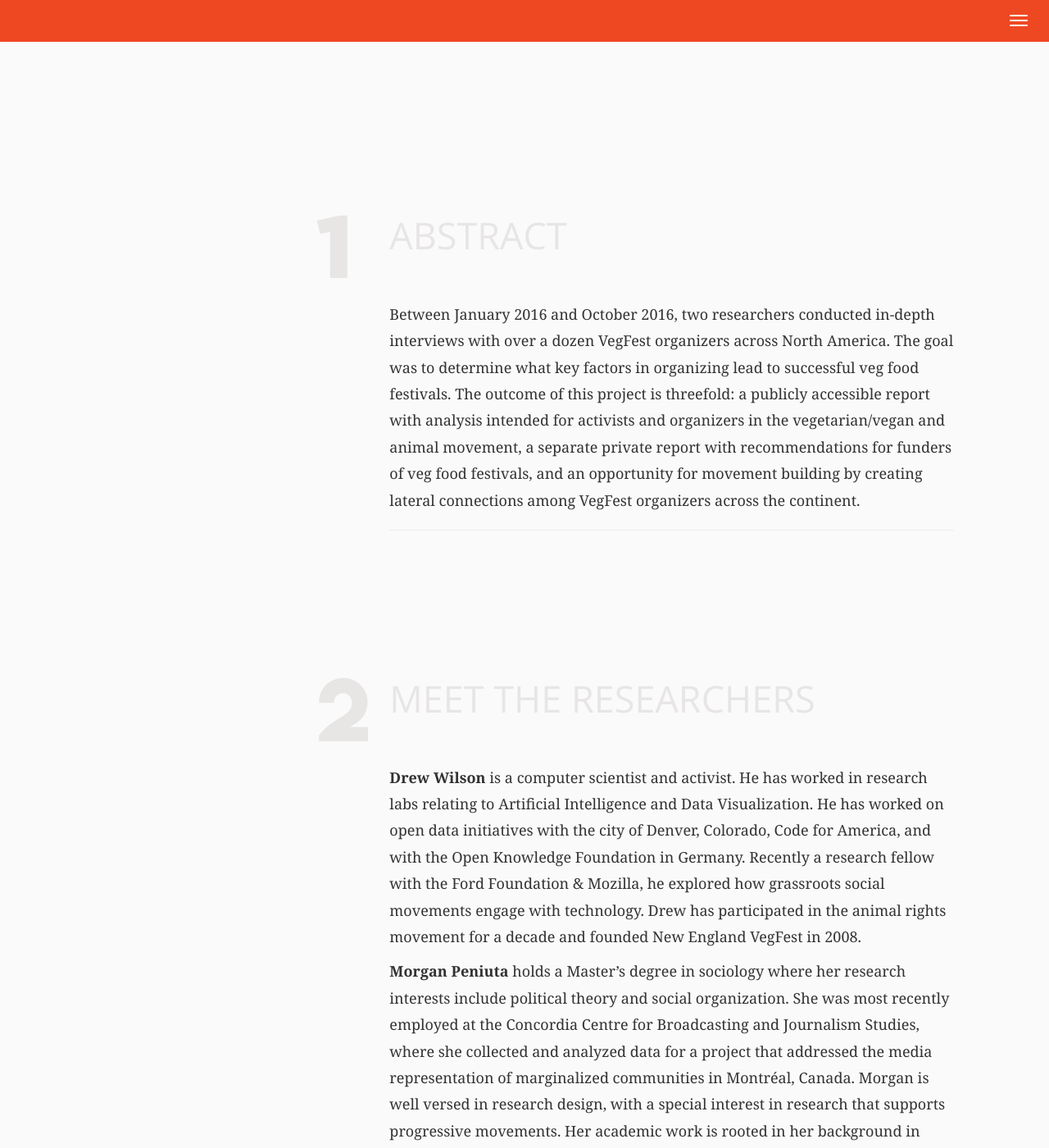
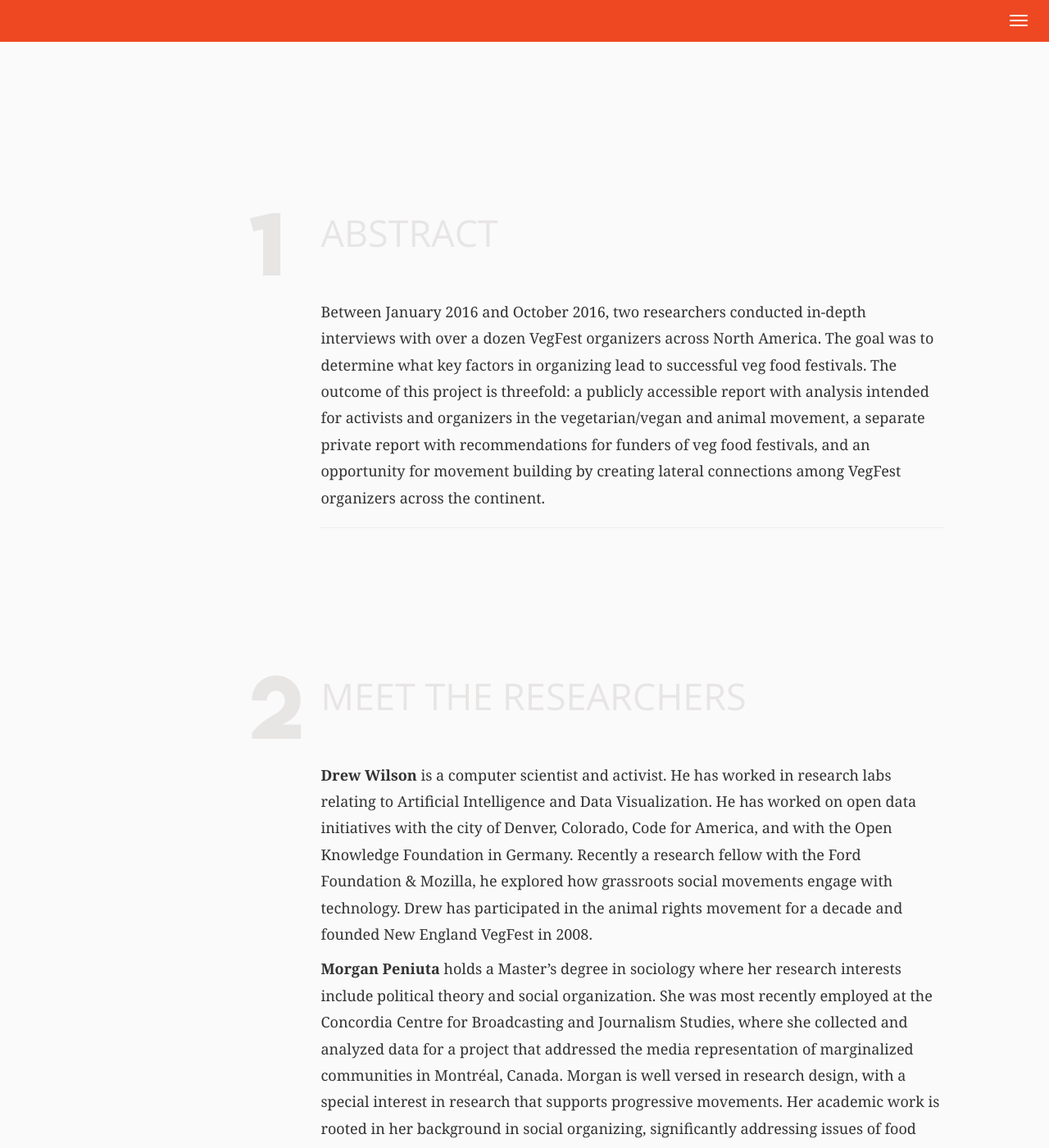
Before and after one commit to VegFest/vegfest.org, a Jekyll site: the page built from _posts/2016-07-07-research2016.md, in a window 1280 px wide and 1400 px high, scrolled down 1223 px. Shown: the whole window at 82% size. Built offline with Jekyll 4.4.1, drawn with Linux system fonts in a browser that asks for light colours.

Commit message:
coloring the bulletpoints, spacing, etc

```diff
--- a/_layouts/research2016-template.html
+++ b/_layouts/research2016-template.html
@@ -79,20 +79,15 @@
 					<p>The goal was to determine what key factors in organizing lead to successful veg food festivals. The outcome of this project is threefold: a publicly accessible report with analysis intended for activists and organizers in the vegetarian/vegan and animal movement, a separate private report with recommendations for funders of veg food festivals, and an opportunity for movement building by creating lateral connections among VegFest organizers across the continent.</p>
 				</section>
 			</section>
-			<section class="row " style="padding-bottom: 15%;">
 			<main>
 
 				{% for post in site.categories['research2016'] reversed %}
 					<a name="{{post.title | slugify}}"></a>
-						<div class="" style='padding-top:100px;'>
-
-						</div>
-
-						<section class="row">
-							<div class="col-md-offset-3 col-md-1">
+					<section class="row chapter">
+						<div class="col-md-offset-2 col-md-1">
 							<h1 class="section-number">{{forloop.index}}</h1>
 						</div>
-							<div class="col-md-8">
+						<div class="col-md-9">
 
 								<h1 class="section-title">{{post.title}}</h1>
 							{{post.content | markdownify}}
@@ -104,7 +99,6 @@
 
 			</main>
 
-			</section>
 
 		</div>
 
--- a/assets/stylesheets/vegfest-research-2016-style.css
+++ b/assets/stylesheets/vegfest-research-2016-style.css
@@ -90,10 +90,13 @@
   }
 }
 
-ul {
-  list-style-type: disc;
+.chapter ul > li:before {
+	content: "\2022";
+	color: #F8C238;
+	margin-right: 0.75em;
 }
-ol {
+
+.chapter ol > li {
   list-style-type: decimal;
 }
 
@@ -118,6 +121,10 @@
 }
 h3 {
   color: #696969;
+}
+
+.chapter {
+  padding-top: 100px;
 }
 
 h1.section-number {
@@ -308,7 +315,7 @@
 
 #toc {
   text-align: left;
-  padding-left: 60%;
+  margin-left: 20%;
   font-family: 'zona_black_regular',sans-serif;
   font-size: 2em;
   letter-spacing: 2px;
@@ -319,3 +326,13 @@
 #toc li {
   padding-bottom: 1em;
 }
+#toc li a:hover {
+  background: #3FBFBC;
+  color: #e8e5e5;
+}
+
+body img {
+  border: solid 1px rgba(0, 0, 0, 0.8);
+  display: block;
+  margin: 2em auto 2em auto;
+}
```
Lines whose indentation alone changed are shown as unchanged.
